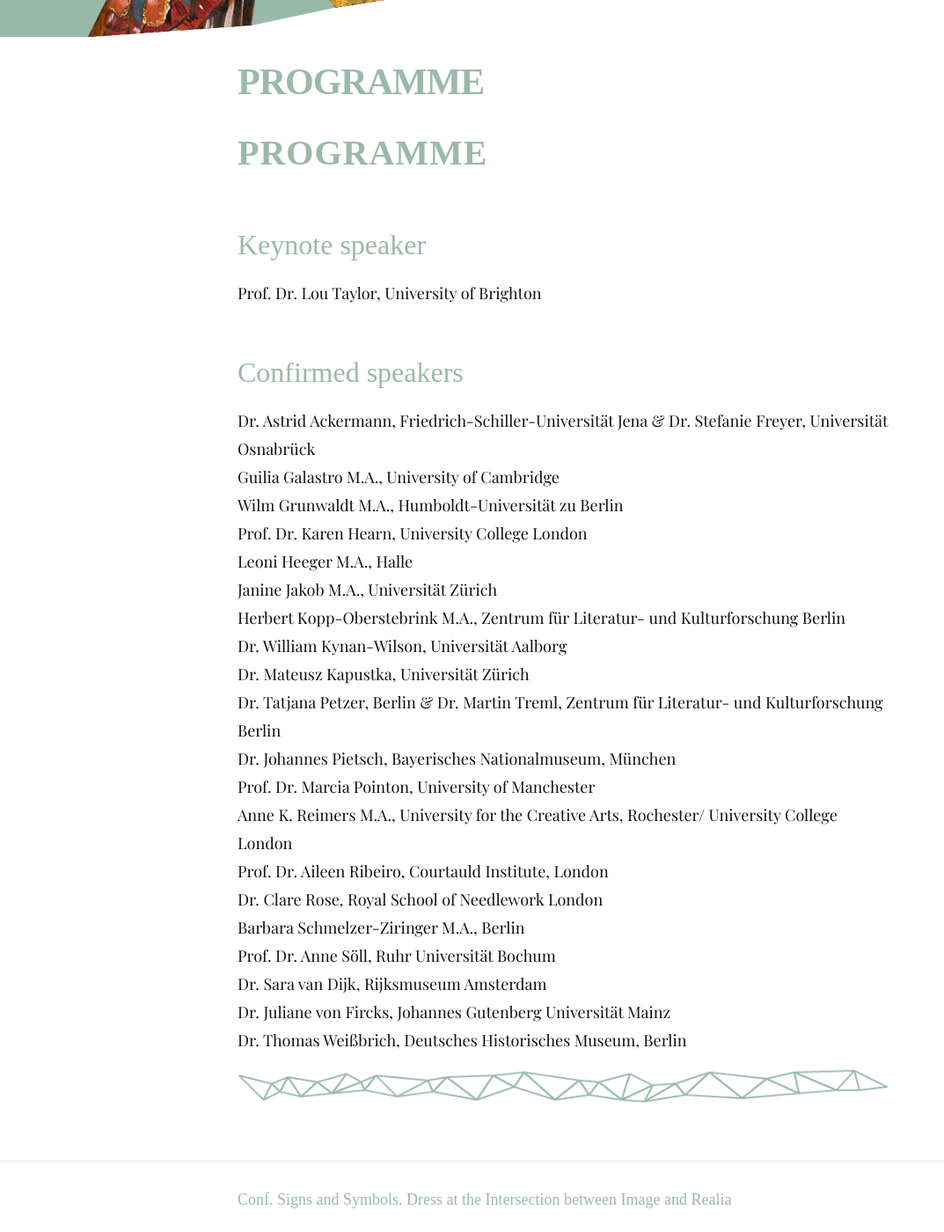
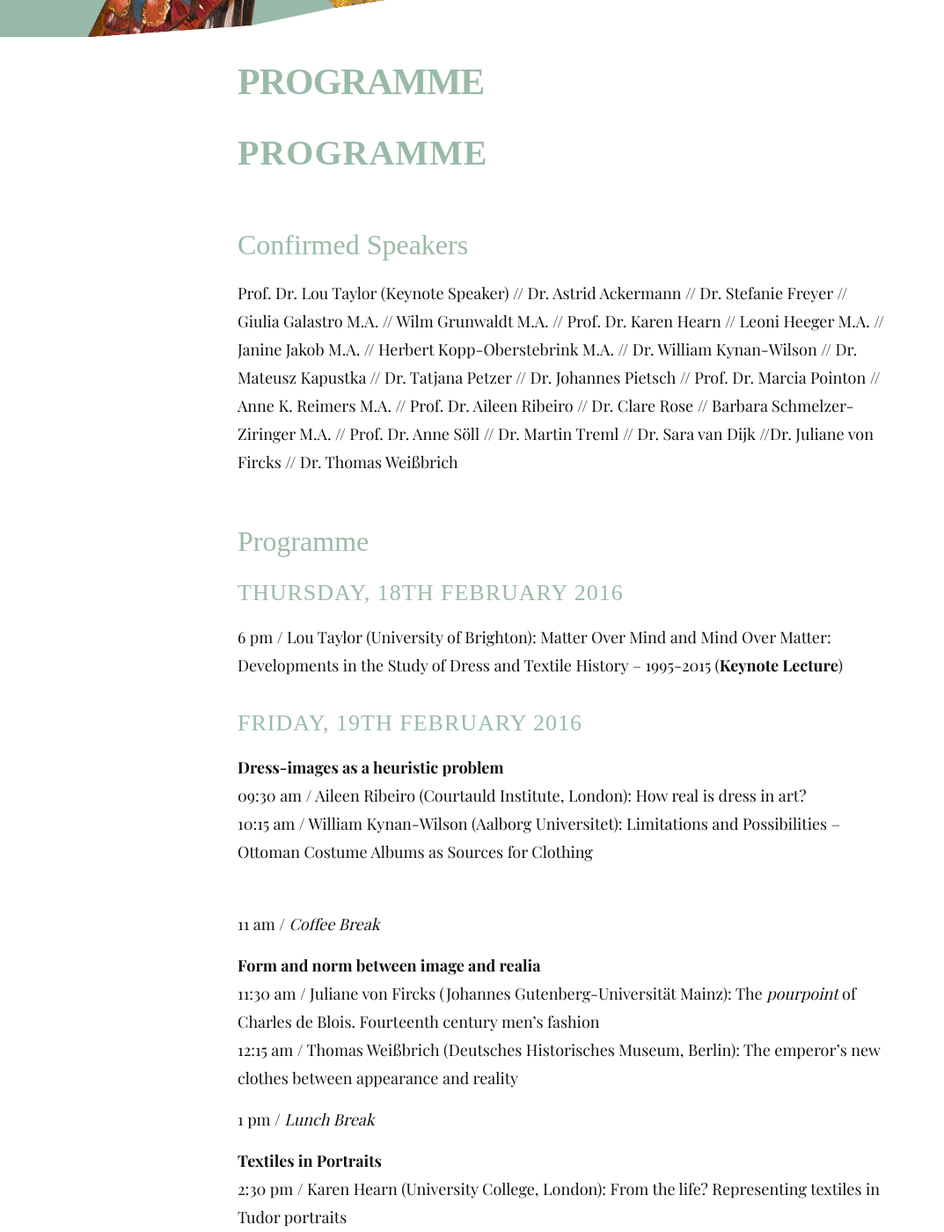
Before and after one commit to hu-bwg/website-zeichen-und-symbole, a Jekyll site: the page built from src/en/02_programme.md, in a window 1280 px wide and 1400 px high, scrolled down 305 px. Shown: the whole window at 88% size, without its empty margins (0-1073 px from the left). Built offline with Jekyll 4.4.1, drawn with Linux system fonts in a browser that asks for light colours; some web fonts are replaced; some of the changed text lies outside the part shown.

Commit message:
Vorläufiges Programm hinzugefügt

```diff
--- a/src/en/02_programme.md
+++ b/src/en/02_programme.md
@@ -6,29 +6,70 @@
 
 # Programme
 
-## Keynote speaker
-Prof. Dr. Lou Taylor, University of Brighton
+## Confirmed Speakers
+Prof. Dr. Lou Taylor (Keynote Speaker) // Dr. Astrid Ackermann // Dr. Stefanie Freyer // Giulia Galastro M.A. // Wilm Grunwaldt M.A. // Prof. Dr. Karen Hearn // Leoni Heeger M.A. // Janine Jakob M.A. // Herbert Kopp-Oberstebrink M.A. // Dr. William Kynan-Wilson // Dr. Mateusz Kapustka // Dr. Tatjana Petzer // Dr. Johannes Pietsch // Prof. Dr. Marcia Pointon // Anne K. Reimers M.A. // Prof. Dr. Aileen Ribeiro // Dr. Clare Rose // Barbara Schmelzer-Ziringer M.A. // Prof. Dr. Anne Söll // Dr. Martin Treml // Dr. Sara van Dijk //Dr. Juliane von Fircks // Dr. Thomas Weißbrich
 
-## Confirmed speakers
-Dr. Astrid Ackermann, Friedrich-Schiller-Universität Jena & Dr. Stefanie Freyer, Universität Osnabrück
-Guilia Galastro M.A., University of Cambridge
-Wilm Grunwaldt M.A., Humboldt-Universität zu Berlin
-Prof. Dr. Karen Hearn, University College London
-Leoni Heeger M.A., Halle
-Janine Jakob M.A., Universität Zürich
-Herbert Kopp-Oberstebrink M.A., Zentrum für Literatur- und Kulturforschung Berlin
-Dr. William Kynan-Wilson, Universität Aalborg
-Dr. Mateusz Kapustka, Universität Zürich
-Dr. Tatjana Petzer, Berlin  & Dr. Martin Treml, Zentrum für Literatur- und Kulturforschung Berlin
-Dr. Johannes Pietsch, Bayerisches Nationalmuseum, München
-Prof. Dr. Marcia Pointon, University of Manchester
-Anne K. Reimers M.A., University for the Creative Arts, Rochester/ University College London
-Prof. Dr. Aileen Ribeiro, Courtauld Institute, London
-Dr. Clare Rose, Royal School of Needlework London
-Barbara Schmelzer-Ziringer M.A., Berlin
-Prof. Dr. Anne Söll, Ruhr Universität Bochum
-Dr. Sara van Dijk, Rijksmuseum Amsterdam
-Dr. Juliane von Fircks, Johannes Gutenberg Universität Mainz
-Dr. Thomas Weißbrich, Deutsches Historisches Museum, Berlin
+
+## Programme
+
+### Thursday, 18th February 2016
+
+6 pm / Lou Taylor (University of Brighton): Matter Over Mind and Mind Over Matter: Developments in the Study of Dress and Textile History – 1995-2015 (**Keynote Lecture**)
+
+### Friday, 19th February 2016
+
+**Dress-images as a heuristic problem**
+09:30 am / Aileen Ribeiro (Courtauld Institute, London): How real is dress in art?
+10:15 am / William Kynan-Wilson (Aalborg Universitet): Limitations and Possibilities – Ottoman Costume Albums as Sources for Clothing
+
+11 am / *Coffee Break*
+
+**Form and norm between image and realia**
+11:30 am / Juliane von Fircks (Johannes Gutenberg-Universität Mainz): The *pourpoint* of Charles de Blois. Fourteenth century men's fashion
+12:15 am / Thomas Weißbrich (Deutsches Historisches Museum, Berlin): The emperor's new clothes between appearance and reality
+
+1 pm / *Lunch Break*
+
+**Textiles in Portraits**
+2:30 pm / Karen Hearn (University College, London): From the life? Representing textiles in Tudor portraits
+3:15 pm / Marcia Pointon (University of Manchester): Enduring Characteristics and Unstable Hues: Men in Black in French painting in the 1860s and 1870s
+
+4 pm / *Coffee Break*
+
+**Gender, fashion, and their visual performance**
+4:30 pm / Barbara Schmelzer-Ziringer (Berlin): On the evolution of gendered bourgeois silhouettes in the age of courtly absolutism
+5:15 pm / Anne Söll (Ruhr-Universität Bochum): Tyrant or henpecked husband? Fashion advice literature for men in the 1920s and its relation to New Objectivist image of masculinity
+6 pm / Anne K. Reimers (University for the Creative Arts, Rochester/University College, London): Temporality, Style and the Vocabulary of Fashion in 1920s German Arts Criticism
+
+### Saturday, 20th February 2016
+
+**Textile and vestimentary sources**
+9:30 am / Clare Rose (Royal School of Needlework, London): Textile and Texts – Sources for studying 18th-century quilted petticoats
+10:15 am / Johannes Pietsch (Bayerisches Nationalmuseum, München): Historic garments as primary sources for dress research
+
+11 am / *Coffee Break*
+
+**Source critique between image and written word**
+11:30 am / Leoni Heeger (Halle): Pictures in numbers: The statistical analysis of clothing in medieval visual sources
+12:15 am / Janine Jakob (Universität Zürich): The clothes make the lady. Fashion between mandate and everyday practice in Basel, Zurich, and Lucerne 1650–1790
+
+1 am / *Lunch Break*
+
+**Dress images and dress orders I**
+2:30 pm / Giulia Galastro (University of Cambridge): Forbidden Finery: sumptuary laws in action in sixteenth-century Genoa
+3:15 pm / Wilm Grunwaldt (Humboldt-Universität zu Berlin): From regulations to role models. Popularization of public dress codes in moral weeklies
+
+4 pm / *Coffee Break*
+
+**Dress images and dress orders II**
+4:30 pm / Astrid Ackermann & Stefanie Freyer (Friedrich-Schiller-Universität Jena & Universität Osnabrück): Mistakes in the (feudal) system? The ambiguity of vestimentary communication
+5:15 pm / Tatjana Petzer & Martin Treml (Zentrum für Literatur- und Kulturforschung, Berlin): "Dress Codes": Exploring a figure of cultural studies
+
+### Sunday, 21th February 2016
+
+**Signs, symbols and change of meaning in images**
+10 am / Sara van Dijk (Rijksmuseum, Amsterdam): Portrait of a Jewel. Bianca Maria Sforza's Jewellery in Word and Image
+10:45 am / Herbert Kopp-Oberstebrink (Zentrum für Literatur- und Kulturforschung, Belrin): From the *culotte* to the "existential suit", from the court to academia. Stations in the career of knee-lenght trousers
+11:30 am / Mateusz Kapustka (Universität Zürich): Clothes for the Mission
 
 ![Separator](../images/separator.png)
```
